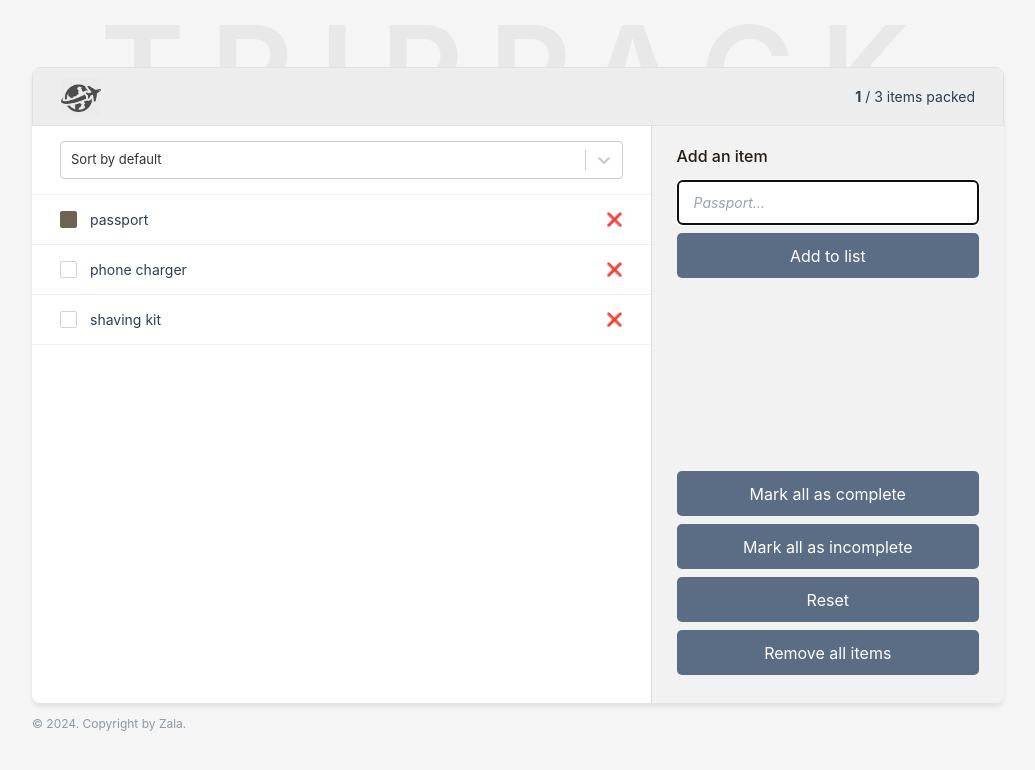
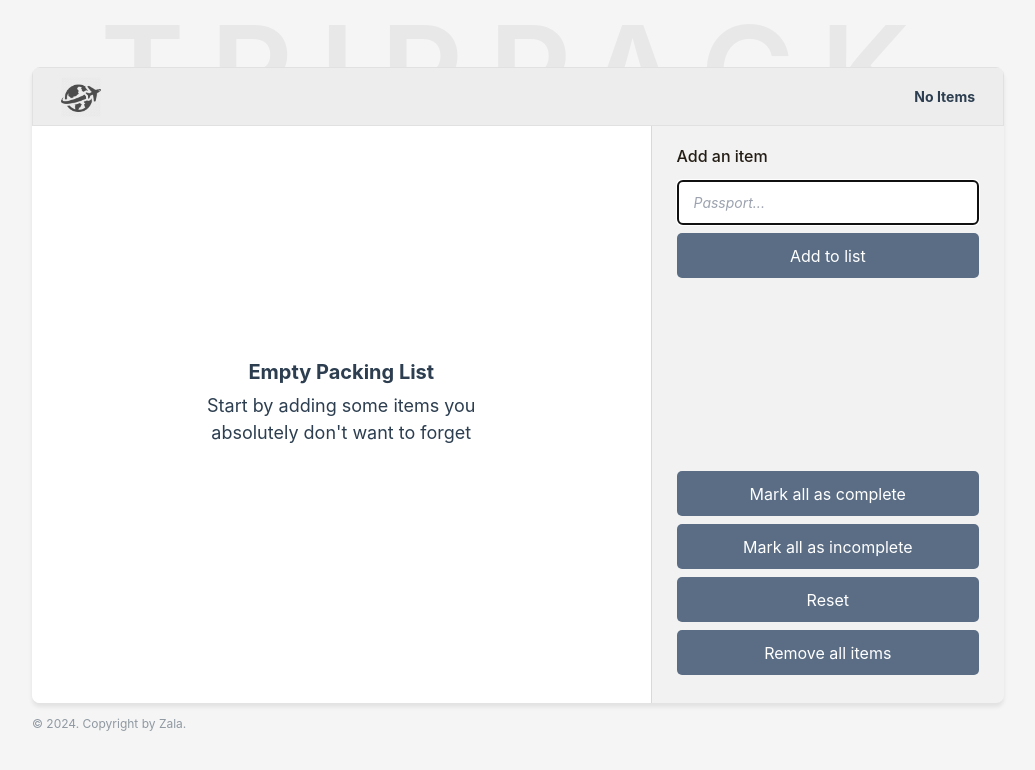
Before and after one commit to zala-dev/trip-pack, a React (Vite) app: page / in a window 1280 px wide. Shown: the top 770 px of the page, without its empty margins (122-1157 px from the left). Built offline with nearby package versions, Linux system fonts and the light colour scheme.

Commit message:
set app data to local storage and fixed console error for checkbox

```diff
--- a/src/components/App.jsx
+++ b/src/components/App.jsx
@@ -4,10 +4,11 @@ import Footer from "./Footer";
 import Sidebar from "./Sidebar";
 import ItemList from "./ItemList";
 import { initialItems } from "../lib/constants";
-import { useState } from "react";
+import { useEffect, useState } from "react";
 
 function App() {
-  const [items, setItems] = useState(initialItems);
+  const dataFromLocalStorage = JSON.parse(localStorage.getItem("items"));
+  const [items, setItems] = useState(dataFromLocalStorage || []);
 
   const addItem = (newItemText) => {
     const newItem = {
@@ -24,7 +25,7 @@ function App() {
     setItems(newItems);
   };
 
-  const toggleCheckgox = (id) => {
+  const toggeleCheckbox = (id) => {
     const newItems = items.map((item) => {
       if (item.id === id) {
         return { ...item, packed: !item.packed };
@@ -59,6 +60,9 @@ function App() {
     setItems(newItems);
   };
 
+  useEffect(() => {
+    localStorage.setItem("items", JSON.stringify(items));
+  }, [items]);
   return (
     <>
       <BackgroundText />
@@ -70,7 +74,7 @@ function App() {
         <ItemList
           items={items}
           deleteItem={deleteItem}
-          toggleCheckgox={toggleCheckgox}
+          toggeleCheckbox={toggeleCheckbox}
         />
         <Sidebar
           addItem={addItem}
--- a/src/components/ItemList.jsx
+++ b/src/components/ItemList.jsx
@@ -8,7 +8,7 @@ const sortingOptions = [
   { label: "Sort by unpacked", value: "unpacked" },
 ];
 
-export default function ItemList({ items, deleteItem, toggleCheckgox }) {
+export default function ItemList({ items, deleteItem, toggeleCheckbox }) {
   const [sortBy, setSoryBy] = useState("default");
   const sortedItems = items.sort((a, b) => {
     if (sortBy === "packed") {
@@ -40,14 +40,14 @@ export default function ItemList({ items, deleteItem, toggleCheckgox }) {
           key={idx}
           item={item}
           deleteItem={deleteItem}
-          toggleCheckgox={toggleCheckgox}
+          toggeleCheckbox={toggeleCheckbox}
         />
       ))}
     </ul>
   );
 }
 
-function Item({ item, deleteItem, toggleCheckgox }) {
+function Item({ item, deleteItem, toggeleCheckbox }) {
   const { id, name, packed } = item;
   return (
     <li className="item">
@@ -56,7 +56,7 @@ function Item({ item, deleteItem, toggleCheckgox }) {
           id="checkbox"
           type="checkbox"
           checked={packed}
-          onClick={() => toggleCheckgox(id)}
+          onChange={() => toggeleCheckbox(id)}
         />
         {name}
       </label>
```
